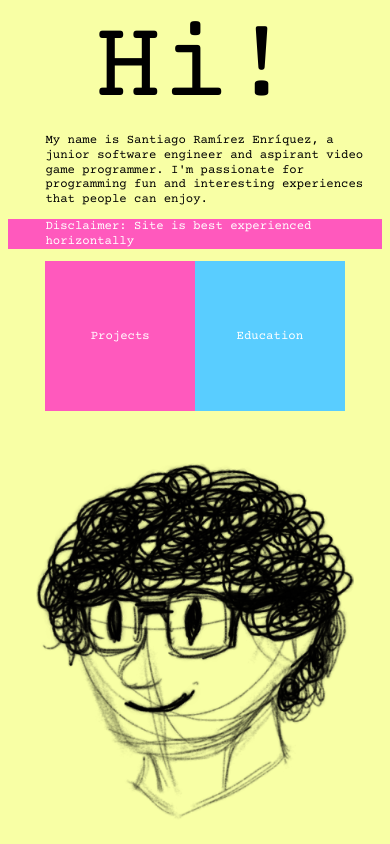
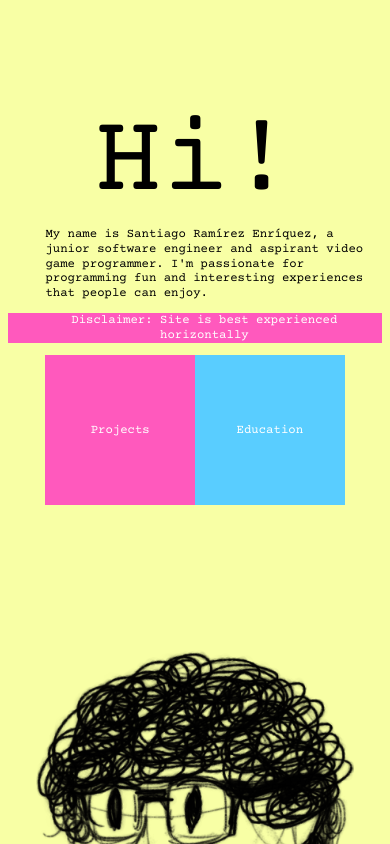
Before and after one commit to GreatUsername63/Santy-Website, a React (Vite) app: page / in a window 390 px wide. Shown: the top 844 px of the page. Built offline with nearby package versions, Linux system fonts and the light colour scheme.

Commit message:
adjusted vertical responsiveness on main page

```diff
--- a/src/Pages/index.jsx
+++ b/src/Pages/index.jsx
@@ -21,16 +21,16 @@ function Index() {
             as={Link}
             className={`${styles.indexButton} ${styles.pinkButton}`}
             to={"/projects"}
-            whileHover={{ scale: 1.2 }}
-            whileTap={{ scale: 0.8 }}>
+            whileHover={{ scale: 1.1 }}
+            whileTap={{ scale: 0.9 }}>
             Projects
           </CustomMotionComponent>
           <CustomMotionComponent
             as={Link}
             className={`${styles.indexButton} ${styles.blueButton}`}
             to={"/education"}
-            whileHover={{ scale: 1.2 }}
-            whileTap={{ scale: 0.8 }}>
+            whileHover={{ scale: 1.1 }}
+            whileTap={{ scale: 0.9 }}>
             Education
           </CustomMotionComponent>
         </div>
--- a/src/styles/index.module.css
+++ b/src/styles/index.module.css
@@ -34,6 +34,7 @@
   display: none;
   color: white;
   background-color: #FF59BD;
+  text-align: center;
 }
 
 .buttonContainer {
@@ -96,7 +97,7 @@
   .mainAside {
     position: static;
     width: 100%;
-    height: auto;
+    height: 70vh;
     overflow: auto;
     border: 0px;
   }
```
